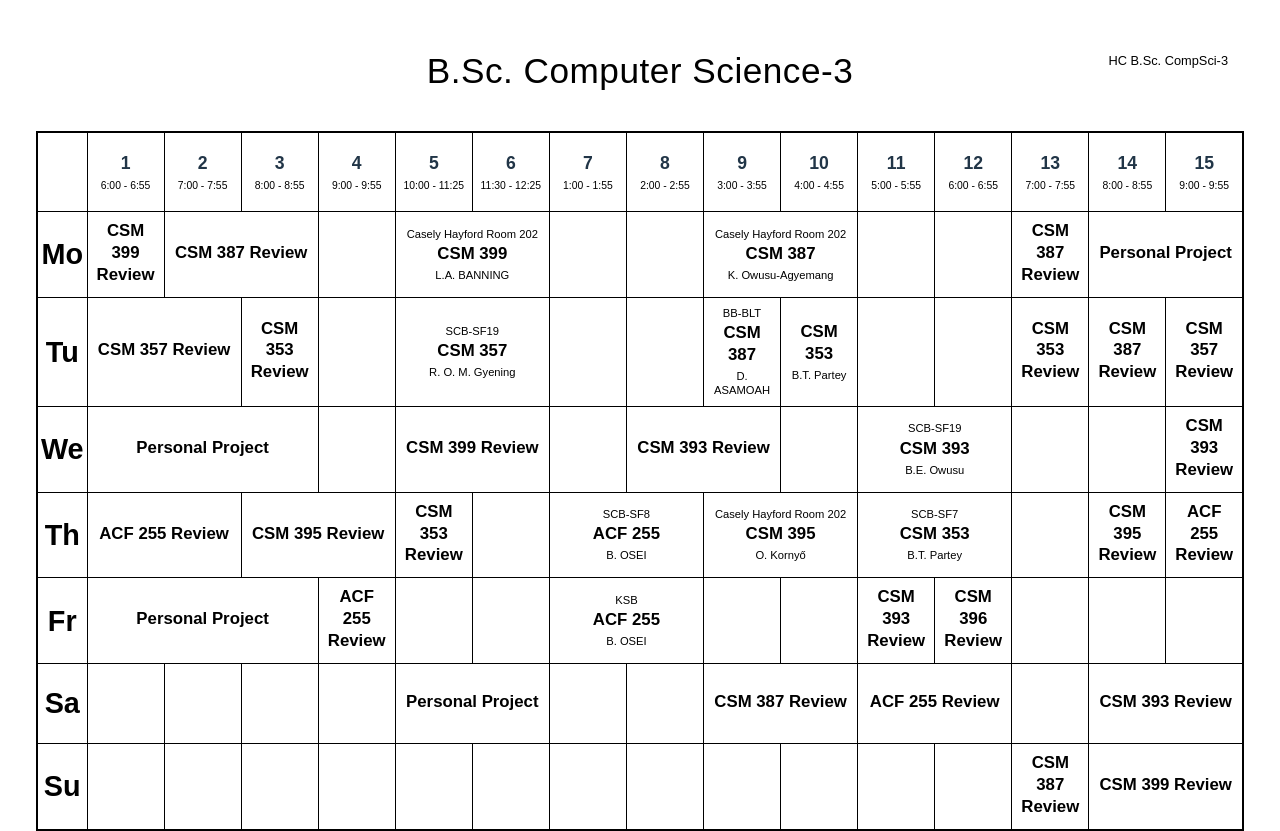
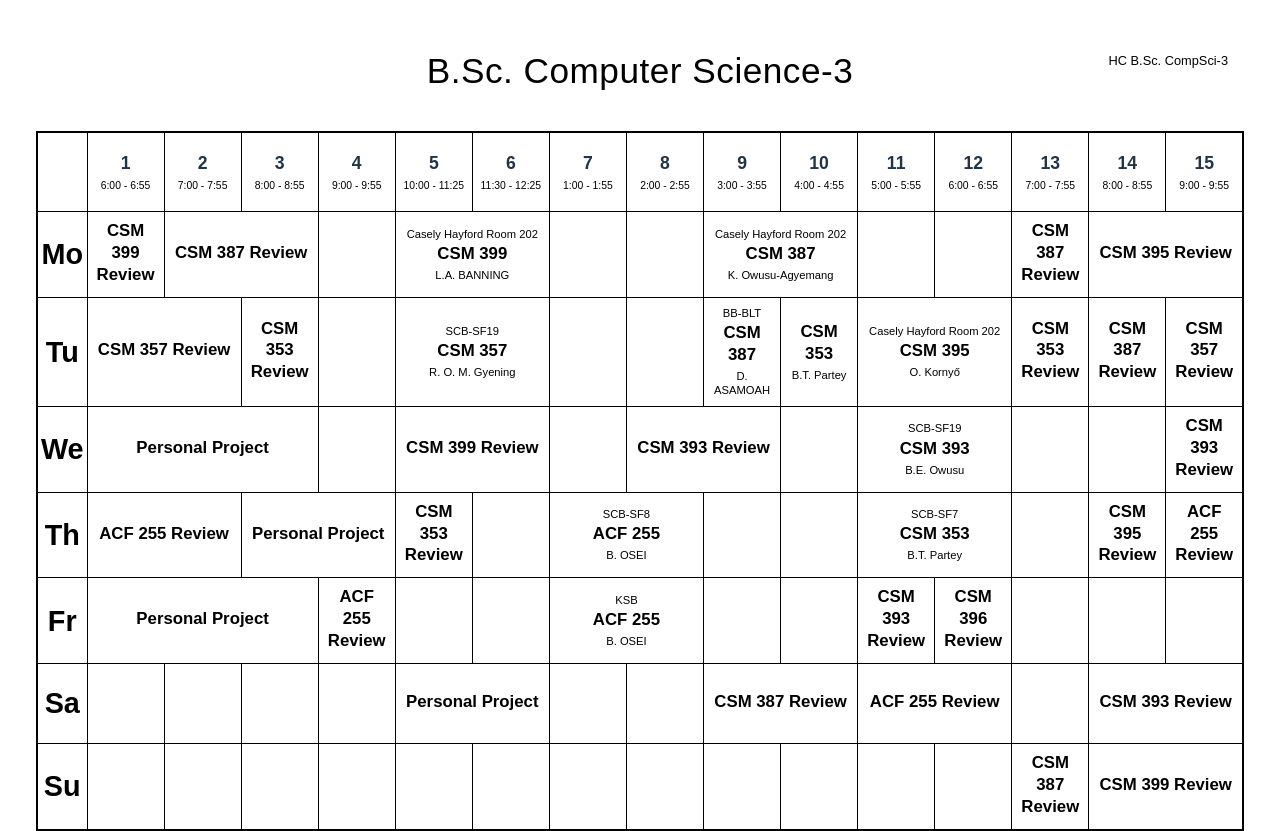
Before and after one commit to rnyamakye/timetable, a React (Vite) app: page / in a window 1280 px wide. Shown: the top 831 px of the page. Built offline with nearby package versions, Linux system fonts and the light colour scheme.

Commit message:
switched the csm 395 position to tuesday

```diff
--- a/src/App.jsx
+++ b/src/App.jsx
@@ -44,7 +44,7 @@ function App() {
       },
       { empty: 2 },
       { course: "CSM 387 Review" },
-      { colspan: 2, course: "Personal Project" },
+      { colspan: 2, course: "CSM 395 Review" },
     ],
     Tu: [
       { colspan: 2, course: "CSM 357 Review" },
@@ -59,7 +59,12 @@ function App() {
       { empty: 2 },
       { course: "CSM 387", room: "BB-BLT", instructor: "D. ASAMOAH" },
       { course: "CSM 353", instructor: "B.T. Partey" },
-      { empty: 2 },
+      {
+        colspan: 2,
+        course: "CSM 395",
+        room: "Casely Hayford Room 202",
+        instructor: "O. Kornyő",
+      },
       { course: "CSM 353 Review" },
       { course: "CSM 387 Review" },
       { course: "CSM 357 Review" },
@@ -82,16 +87,11 @@ function App() {
     ],
     Th: [
       { colspan: 2, course: "ACF 255 Review" },
-      { colspan: 2, course: "CSM 395 Review" },
+      { colspan: 2, course: "Personal Project" },
       { course: "CSM 353 Review" },
       { empty: 1 },
       { colspan: 2, course: "ACF 255", room: "SCB-SF8", instructor: "B. OSEI" },
-      {
-        colspan: 2,
-        course: "CSM 395",
-        room: "Casely Hayford Room 202",
-        instructor: "O. Kornyő",
-      },
+      { empty: 2 },
       {
         colspan: 2,
         course: "CSM 353",
```
